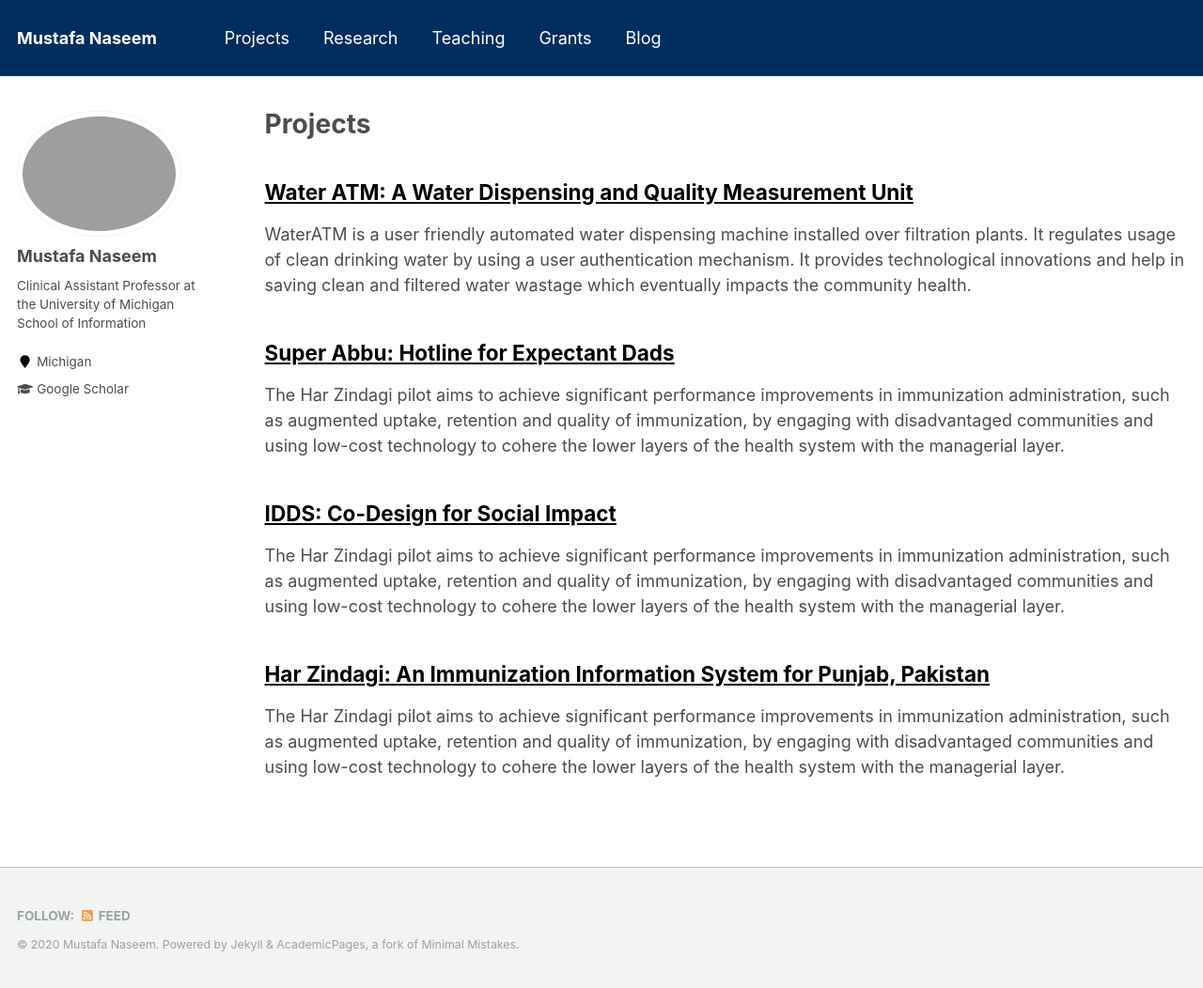
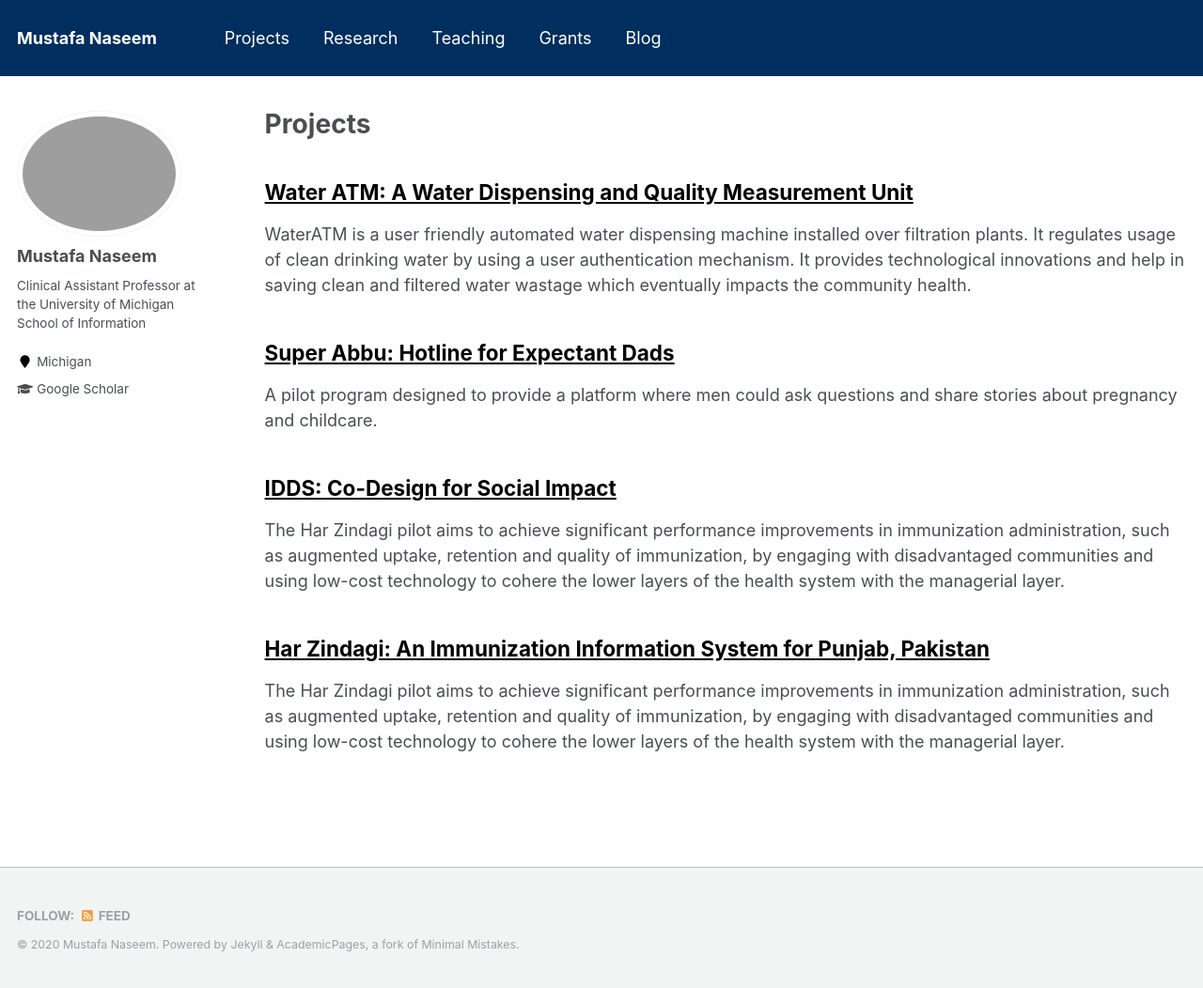
Before and after one commit to mustafanaseem/mustafanaseem.github.io, a Jekyll site: the page built from _pages/projects.md, in a window 1280 px wide and 1052 px high. Shown: the whole window at 94% size. Built offline with Jekyll 4.4.1, drawn with Linux system fonts in a browser that asks for light colours.

Commit message:
more project edits

```diff
--- a/_config.yml
+++ b/_config.yml
@@ -231,7 +231,7 @@ sass:
 permalink: /:categories/:title/
 # paginate: 5 # amount of posts to show
 # paginate_path: /page:num/
-timezone: America/Los_Angeles # http://en.wikipedia.org/wiki/List_of_tz_database_time_zones
+timezone: America/New_York # http://en.wikipedia.org/wiki/List_of_tz_database_time_zones
 
 
 # Plugins
--- a/_projects/2020-04-27-super-abbu.md
+++ b/_projects/2020-04-27-super-abbu.md
@@ -2,5 +2,5 @@
 title: "Super Abbu: Hotline for Expectant Dads"
 collection: projects
 permalink: /project/2020-04-27-super-abbu
-excerpt: 'The Har Zindagi pilot aims to achieve significant performance improvements in immunization administration, such as augmented uptake, retention and quality of immunization, by engaging with disadvantaged communities and using low-cost technology to cohere the lower layers of the health system with the managerial layer.'
+excerpt: 'A pilot program designed to provide a platform where men could ask questions and share stories about pregnancy and childcare.'
 ---
--- a/_sass/_base.scss
+++ b/_sass/_base.scss
@@ -313,7 +313,3 @@ b, i, strong, em, blockquote, p, q, span, figure, img, h1, h2, header, input, a,
   -webkit-transition: $global-transition;
   transition: $global-transition;
 }
-
-a {
-  color: black;
-}
--- a/assets/css/main.scss
+++ b/assets/css/main.scss
@@ -39,3 +39,7 @@
 @import "vendor/font-awesome/brands";
 @import "vendor/magnific-popup/magnific-popup";
 @import "print";
+
+a {
+    color: black;
+}
```
